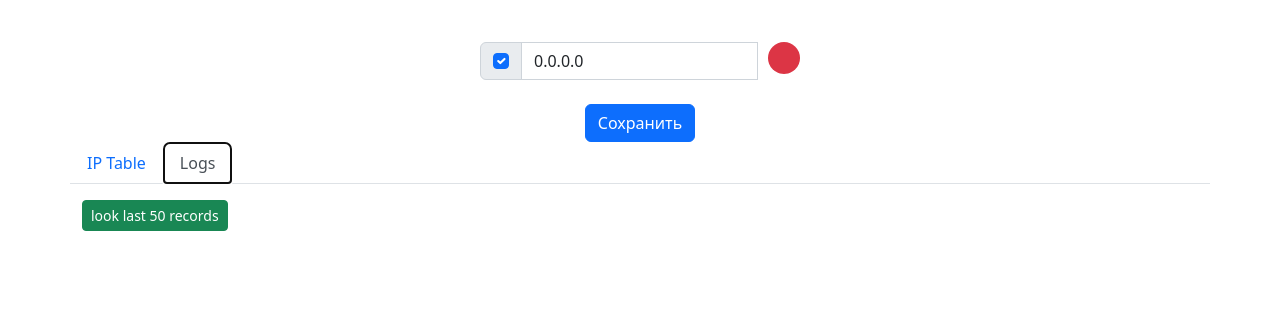
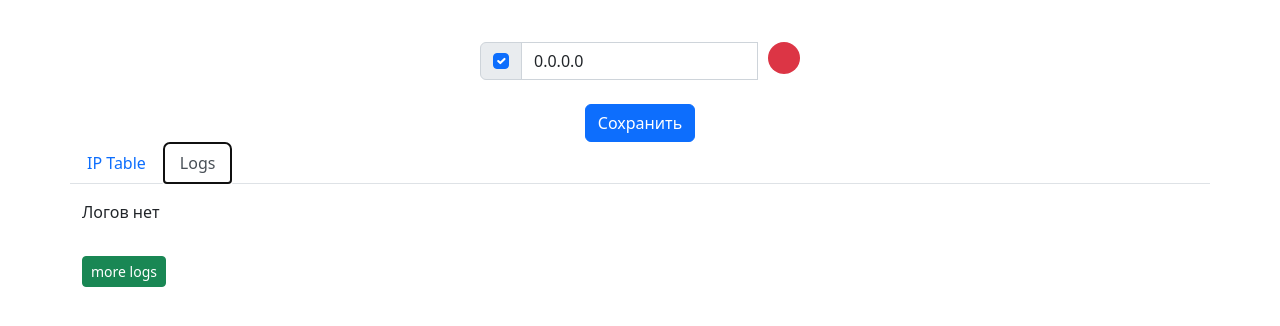
Before and after one commit to nitr0313/kerio_web, a Django app: page / in a window 1280 px wide, after a click on "Logs". Shown: the part 182-508 px from the top of the page. Run offline with Django 4.2, Linux system fonts and the light colour scheme; the visitor is signed in with stand-in values (Sample User, id 1); data comes from the database, SQL or seed files in the repository; data that the repository does not hold is empty; some libraries are stand-ins or nearby versions.

Commit message:
Улучшение подгрузки логов

```diff
--- a/accounts/templates/accounts/account.html
+++ b/accounts/templates/accounts/account.html
@@ -56,12 +56,14 @@
                     </div>
                     <div class="tab-pane fade" id="profile" role="tabpanel" aria-labelledby="profile-tab">
 
-                        <button class="btn btn-sm btn-success mt-3" type="button" hx-get="{% url 'get_logs' count=50 %}"
-                                hx-target="#log">look last 50 records
-                        </button>
                         <div class="log mt-3" id="log">
                             {% include 'accounts/includes/logs.html' %}
                         </div>
+                        <button class="btn btn-sm btn-success mt-3" type="button"
+                                hx-get="{% url 'get_more_logs'%}"
+                                hx-swap="beforeend"
+                                hx-target="#log">more logs
+                        </button>
 
                     </div>
                 </div>
--- a/accounts/templates/accounts/includes/logs.html
+++ b/accounts/templates/accounts/includes/logs.html
@@ -1,3 +1,5 @@
 {% for log in logs %}
     <p>{{ log.created }} - {{ log.msg }}</p>
+    {% empty %}
+    <p>Логов нет</p>
 {% endfor %}
--- a/accounts/urls.py
+++ b/accounts/urls.py
@@ -1,5 +1,5 @@
 from django.urls import path
-from .views import Profile, get_status_ip, Login, Logout, sync_db, get_logs
+from .views import Profile, get_status_ip, Login, Logout, sync_db, get_more_logs
 
 
 urlpatterns = [
@@ -8,5 +8,5 @@ urlpatterns = [
     path("login/", Login.as_view(), name="login"),
     path("logout/", Logout.as_view(), name="logout"),
     path("sync/", sync_db, name="sync"),
-    path("get_logs/<int:count>", get_logs, name='get_logs')
+    path("get_more_logs/", get_more_logs, name='get_more_logs'),
 ]
--- a/accounts/views.py
+++ b/accounts/views.py
@@ -19,6 +19,7 @@ class Profile(LoginRequiredMixin, View):
     template_name = "accounts/account.html"
 
     def get(self, request):
+        request.session["log_page_num"] = 0
         return render(request, self.template_name, self.get_context_data())
 
     def post(self, request):
@@ -50,7 +51,7 @@ class Profile(LoginRequiredMixin, View):
             form=form,
             object=instance,
             current_ip=current_ip,
-            logs=logs.get_logs(2)
+            logs=logs.get_page(0),
         )
         if self.request.user.is_staff:
             context.update({
@@ -89,10 +90,21 @@ class Logout(LogoutView):
 def sync_db(request):
     action = ActionLoggerService(request.user)
     action.add_task_sync_db()
-    sync_in_from_kerio_control.delay()
+    sync_in_from_kerio_control()
     return redirect('profile')
 
 
-def get_logs(request, count=None):
+def get_more_logs(request):
     action = ActionLoggerService(request.user)
-    return render(request, "accounts/includes/logs.html", {"logs": action.get_logs(count)})
+    # page_num = request.session.get("page_num")
+    if not (page_num := request.session.get("log_page_num")):
+        request.session["log_page_num"] = 2
+        page_num = 1
+    logs = action.get_page(page_num)
+    if logs:
+        request.session["log_page_num"] += 1
+    return render(
+        request,
+        "accounts/includes/logs.html",
+        {"logs": logs}
+    )
--- a/action_logger/service.py
+++ b/action_logger/service.py
@@ -4,8 +4,9 @@ from .models import ActionLogger
 class ActionLoggerService:
     model = ActionLogger
 
-    def __init__(self, user):
+    def __init__(self, user, records_on_page: int = 10):
         self.user = user
+        self.records_on_page = 5
 
     def change_ip(self, old_ip, new_ip, old_state, new_state):
         self.create_obj(
@@ -22,7 +23,13 @@ class ActionLoggerService:
         self.create_obj(f"{self.user} Задача выполенна успешно")
 
     def get_logs(self, last: int = None):
-        return list(self.model.objects.all().order_by('-created'))[:last]
+        return list(self.model.objects.all().order_by('-created'))[:3]
+
+    def get_page(self, page_num=0):
+        start, finish = page_num*self.records_on_page, (page_num+1)*self.records_on_page
+        return list(
+            self.model.objects.all().order_by('-created')
+        )[start:finish]
 
     def create_obj(self, msg):
         self.model.objects.create(msg=msg)
```
